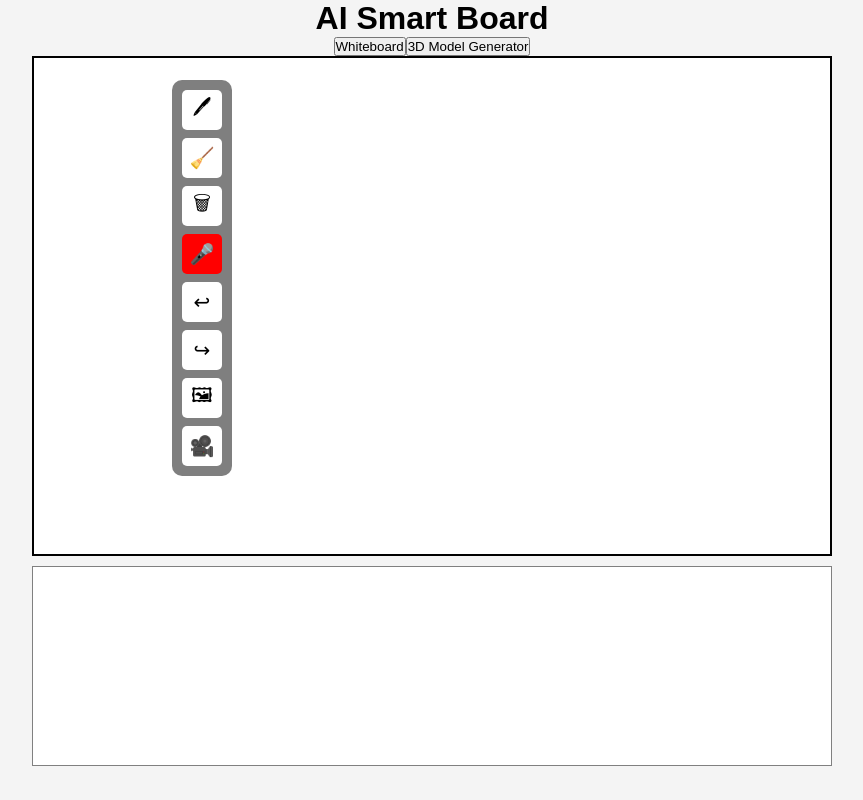
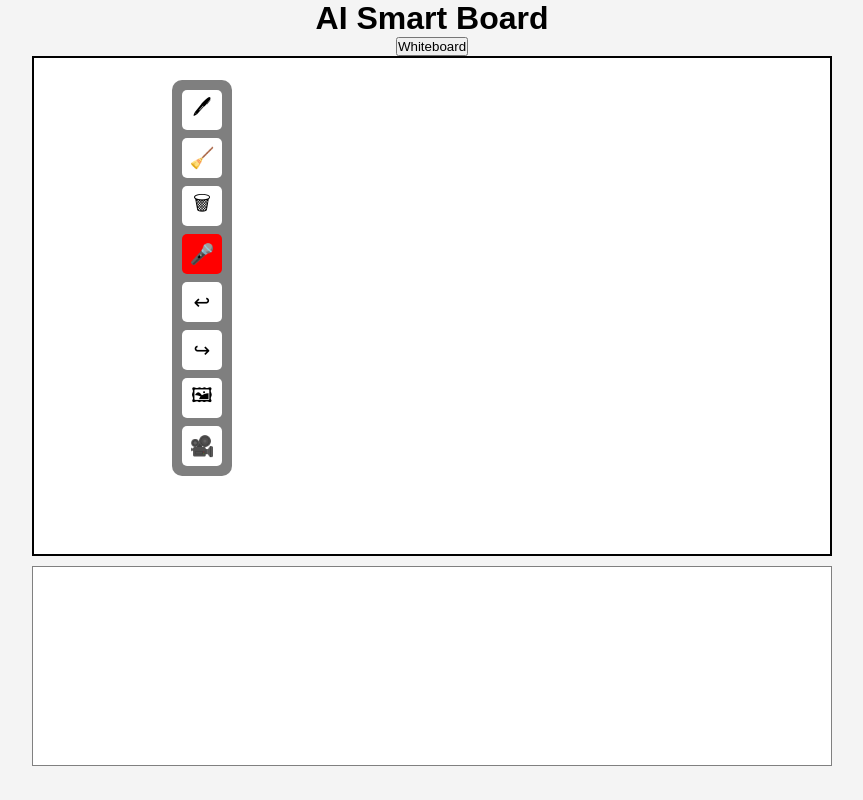
Before and after one commit to dineshb-6342/CHK-1772364960571-6078, a React (Create React App) app in the folder AI_Smart-main/: page / in a window 1280 px wide. Shown: the whole page, without its empty margins (208-1071 px from the left). Built offline with nearby package versions, Linux system fonts and the light colour scheme.

Commit message:
Development update

```diff
--- a/AI_Smart-main/src/App.tsx
+++ b/AI_Smart-main/src/App.tsx
@@ -1,19 +1,17 @@
 import React, { useState } from "react";
 import "./style.css";
-import Custom3DModel from "./Custom3DModel";
 import Whiteboard from "./Whiteboard";
 const App: React.FC = () => {
-  const [activeComponent, setActiveComponent] = useState<"whiteboard" | "3dmodel">("whiteboard");
+  const [activeComponent, setActiveComponent] = useState<"whiteboard">("whiteboard");
 
   return (
     <div className="container">
       <h1>AI Smart Board</h1>
       <div className="nav-buttons">
         <button onClick={() => setActiveComponent("whiteboard")}>Whiteboard</button>
-        <button onClick={() => setActiveComponent("3dmodel")}>3D Model Generator</button>
       </div>
       <div className="content">
-        {activeComponent === "whiteboard" ? <Whiteboard /> : <Custom3DModel />}
+        {activeComponent === "whiteboard" && <Whiteboard />}
       </div>
     </div>
   );
```
Also changed, not shown: 1 other file (tests, documents, lock files or other folders).
